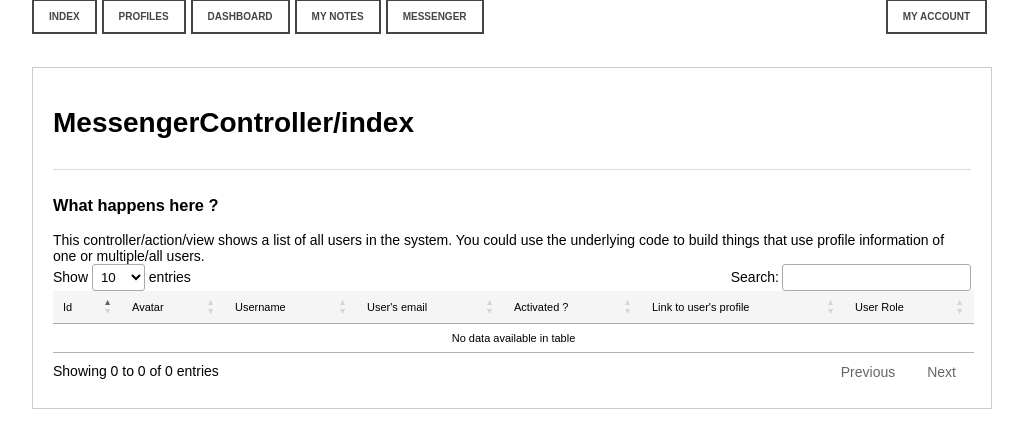
After one commit to PhilippBreitler/3bAPC_HUGE_Framework, a PHP site: template application/view/messenger/index.php in a window 1280 px wide. The commit adds this page. Shown: the part 459-898 px from the top of the page, without its empty margins (128-1151 px from the left). Run offline with PHP 8.4, Linux system fonts and the light colour scheme; the template is opened without the code that fills it, so the values that code supplies are empty; some libraries are stand-ins or nearby versions.

Commit message:
began implementation of messenger service     - create ER-Diagramm and added new tables to database     - created MessengerConrtoller, MessengerModel, and MessengerView     - added new Button in header for Messanger     - started view of messanger

```diff
--- /dev/null
+++ b/application/model/MessengerModel.php
@@ -0,0 +1,3 @@
+<?php
+
+?>
--- a/application/view/_templates/header.php
+++ b/application/view/_templates/header.php
@@ -34,6 +34,9 @@
                 </li>
                 <li <?php if (View::checkForActiveController($filename, "note")) { echo ' class="active" '; } ?> >
                     <a href="<?php echo Config::get('URL'); ?>note/index">My Notes</a>
+                </li>
+                <li <?php if (View::checkForActiveController($filename, "messenger")) { echo ' class="active" '; } ?> >
+                    <a href="<?php echo Config::get('URL'); ?>messenger/index">Messenger</a>
                 </li>
             <?php } else { ?>
                 <!-- for not logged in users -->
--- /dev/null
+++ b/application/view/messenger/index.php
@@ -0,0 +1,60 @@
+<div class="container">
+    <h1>MessengerController/index</h1>
+    <div class="box">
+
+        <!-- echo out the system feedback (error and success messages) -->
+        <?php $this->renderFeedbackMessages(); ?>
+
+        <h3>What happens here ?</h3>
+        <div>
+            This controller/action/view shows a list of all users in the system. You could use the underlying code to
+            build things that use profile information of one or multiple/all users.
+        </div>
+        <div>
+            <table id="profilestable" class="overview-table">
+                <thead>
+                <tr>
+                    <td>Id</td>
+                    <td>Avatar</td>
+                    <td>Username</td>
+                    <td>User's email</td>
+                    <td>Activated ?</td>
+                    <td>Link to user's profile</td>
+                    <td>User Role</td>
+                </tr>
+                </thead>
+                <?php foreach ($this->users as $user) { ?>
+                    <tr class="<?= ($user->user_active == 0 ? 'inactive' : 'active'); ?>">
+                        <td><?= $user->user_id; ?></td>
+                        <td class="avatar">
+                            <?php if (isset($user->user_avatar_link)) { ?>
+                                <img src="<?= $user->user_avatar_link; ?>" />
+                            <?php } ?>
+                        </td>
+                        <td><?= $user->user_name; ?></td>
+                        <td><?= $user->user_email; ?></td>
+                        <td><?= ($user->user_active == 0 ? 'No' : 'Yes'); ?></td>
+                        <td>
+                            <a href="<?= Config::get('URL') . 'profile/showProfile/' . $user->user_id; ?>">Profile</a>
+                        </td>
+                        <td>
+                            <?php
+                                if ($user->user_account_type == 7) {
+                                    echo 'Admin';
+                                } elseif ($user->user_account_type == 2) {
+                                    echo 'normaler User';
+                                } elseif ($user->user_account_type == 1) {
+                                    echo 'Gast';
+                                }
+                            ?>
+                        </td>
+                    </tr>
+                <?php } ?>
+            </table>
+        </div>
+    </div>
+</div>
+
+<script>
+    new DataTable('#profilestable');
+</script>
```
Also changed, not shown: application/controller/MessengerController.php (added, +19 -0 lines).
